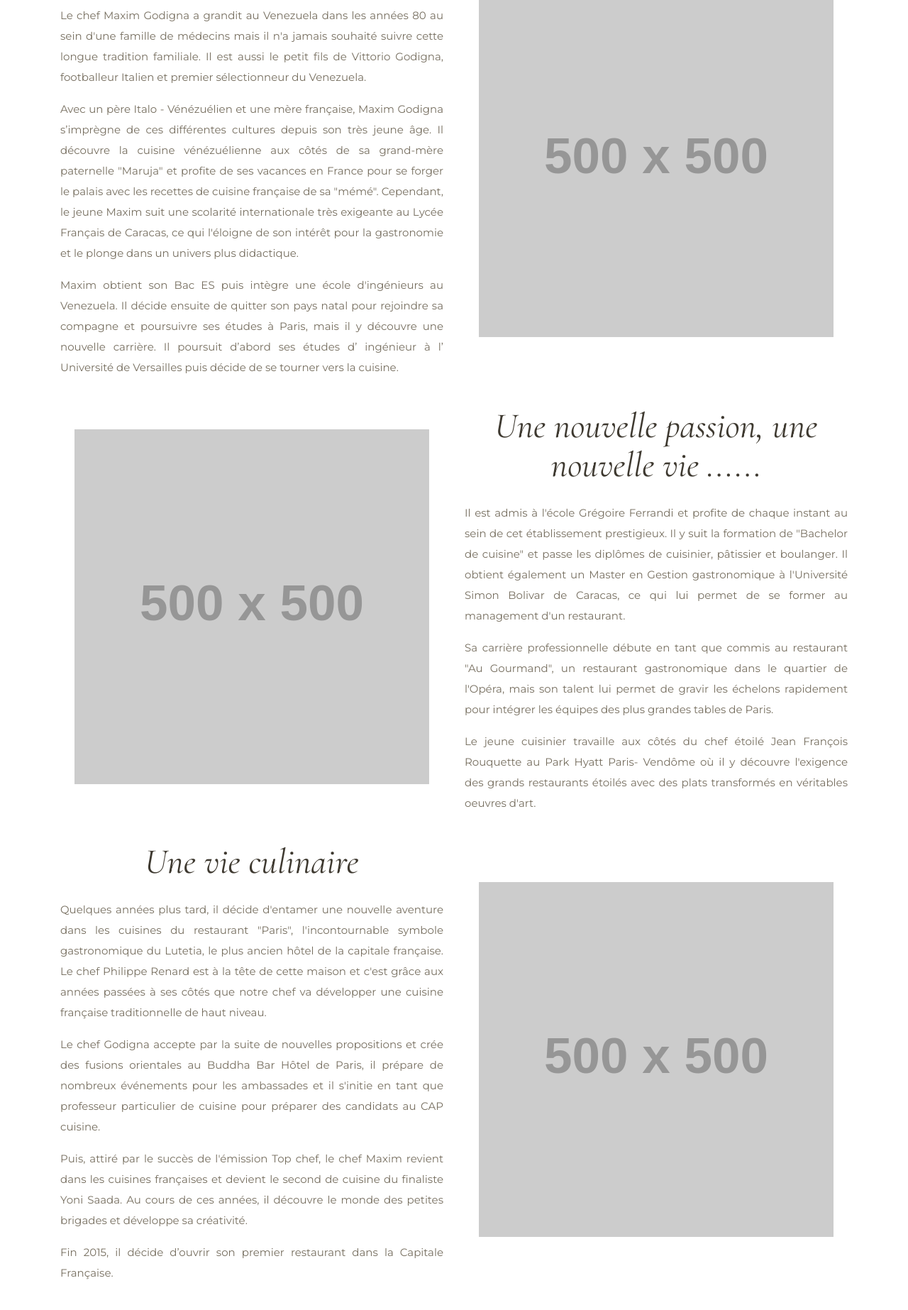
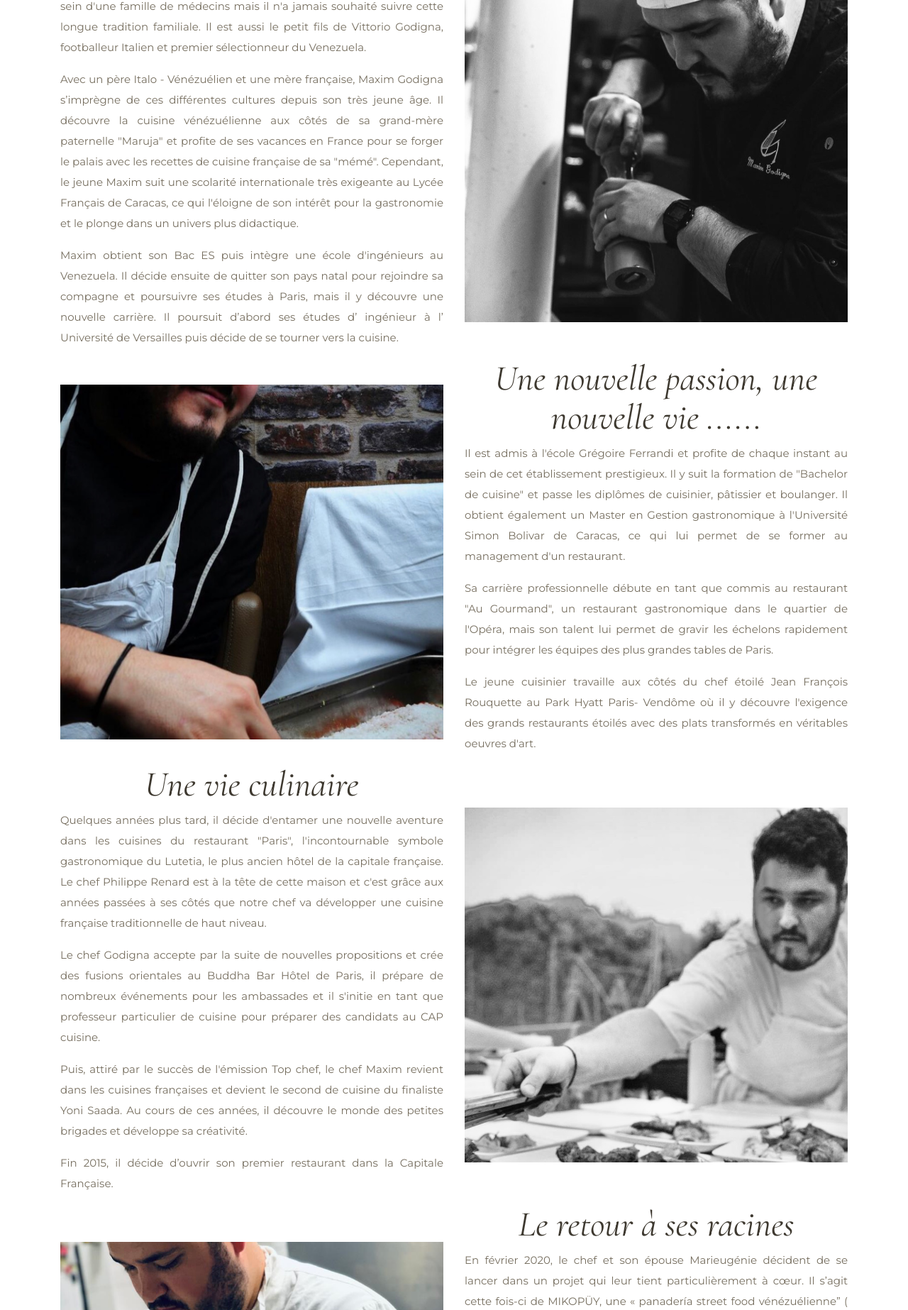
Before and after one commit to j-martinez-dev/maxim-godigna, a Gatsby site: page / in a window 1280 px wide. Shown: the part 286-2132 px from the top of the page at 71% size. Built offline with nearby package versions, Linux system fonts and the light colour scheme; Gatsby itself is replaced by a stand-in of ours; placeholder pictures from the web are drawn by us.

Commit message:
pictures

```diff
--- a/src/pages/index.js
+++ b/src/pages/index.js
@@ -1,6 +1,6 @@
 import React from "react"
 import { Col, Row } from "react-bootstrap"
-
+import Img from "gatsby-image"
 import Layout from "../components/layout"
 import SEO from "../components/seo"
 
@@ -10,7 +10,13 @@ const IndexPage = ({ data }) => (
     <h1 className="text-center">Maxim Godigna</h1>
     <Row>
       <Col className="text-center" sm={{ order: 2, span: 6 }}>
-        <img className="center" src="https://via.placeholder.com/500"></img>
+        <div className="center">
+          <Img
+            style={{ height: "500px" }}
+            fluid={data.image1.childImageSharp.fluid}
+            alt="Chef Godigna"
+          />
+        </div>
       </Col>
       <Col className="text-center" sm={{ order: 1, span: 6 }}>
         <h2>Origines</h2>
@@ -43,7 +49,13 @@ const IndexPage = ({ data }) => (
     </Row>
     <Row>
       <Col className="text-center" sm={6}>
-        <img className="center" src="https://via.placeholder.com/500"></img>
+        <div className="center">
+          <Img
+            style={{ height: "500px" }}
+            fluid={data.image2.childImageSharp.fluid}
+            alt="Chef Godigna"
+          />
+        </div>
       </Col>
       <Col className="text-center" sm={6}>
         <h2>Une nouvelle passion, une nouvelle vie ...... </h2>
@@ -71,7 +83,13 @@ const IndexPage = ({ data }) => (
     </Row>
     <Row>
       <Col className="text-center" sm={{ order: 2, span: 6 }}>
-        <img className="center" src="https://via.placeholder.com/500"></img>
+        <div className="center">
+          <Img
+            style={{ height: "500px" }}
+            fluid={data.image3.childImageSharp.fluid}
+            alt="Chef Godigna"
+          />
+        </div>
       </Col>
 
       <Col className="text-center" sm={{ order: 1, span: 6 }}>
@@ -105,7 +123,13 @@ const IndexPage = ({ data }) => (
     </Row>
     <Row>
       <Col className="text-center" sm={6}>
-        <img className="center" src="https://via.placeholder.com/500"></img>
+        <div className="center">
+          <Img
+            style={{ height: "500px" }}
+            fluid={data.image4.childImageSharp.fluid}
+            alt="Chef Godigna"
+          />
+        </div>
       </Col>
       <Col className="text-center" sm={6}>
         <h2>Le retour à ses racines</h2>
@@ -185,3 +209,39 @@ const IndexPage = ({ data }) => (
 )
 
 export default IndexPage
+
+export const query = graphql`
+  query {
+    image1: file(relativePath: { eq: "max-1.jpeg" }) {
+      childImageSharp {
+        fluid(maxHeight: 500) {
+          ...GatsbyImageSharpFluid
+        }
+      }
+    }
+
+    image2: file(relativePath: { eq: "max-2.jpeg" }) {
+      childImageSharp {
+        fluid(maxHeight: 500) {
+          ...GatsbyImageSharpFluid
+        }
+      }
+    }
+
+    image3: file(relativePath: { eq: "max-3.jpeg" }) {
+      childImageSharp {
+        fluid(maxHeight: 500) {
+          ...GatsbyImageSharpFluid
+        }
+      }
+    }
+
+    image4: file(relativePath: { eq: "max-4.png" }) {
+      childImageSharp {
+        fluid(maxHeight: 500) {
+          ...GatsbyImageSharpFluid
+        }
+      }
+    }
+  }
+`
--- a/src/styles/global.css
+++ b/src/styles/global.css
@@ -1,3 +1,7 @@
+.navbar-light .navbar-nav .nav-link.active {
+  font-weight: bolder;
+}
+
 p {
   text-align: justify;
   font-family: "Montserrat", sans-serif;
@@ -27,12 +31,11 @@ h2 {
   color: #3e3930;
   font-size: 50px;
   line-height: 1.1em;
-  margin: 25px 0;
   -ms-word-wrap: break-word;
   word-wrap: break-word;
 }
 
-img.center {
+div.center {
   position: relative;
   top: 50%;
   transform: translateY(-50%);
```
Also changed, not shown: src/pages/galia.js (+5 -4 lines), src/images/galia-1.jpeg (added), src/images/max-1.jpeg (added), src/images/max-2.jpeg (added), src/images/max-3.jpeg (added), src/images/max-4.png (added), src/images/mikopuy-1.jpeg (added).
